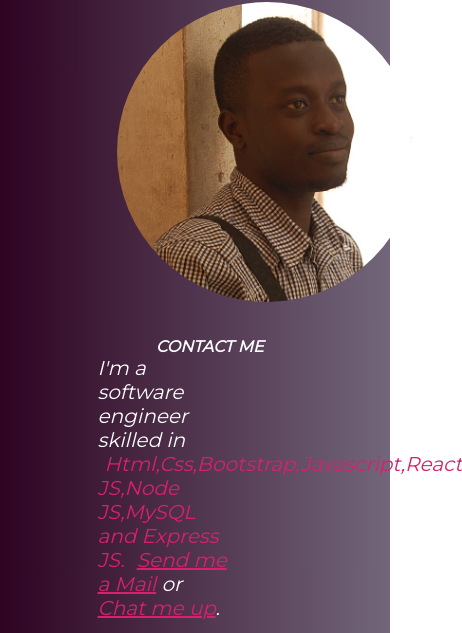
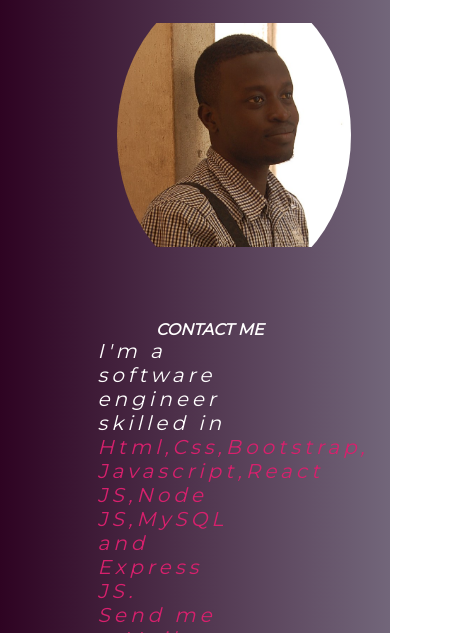
Before and after one commit to anjorlar/Portfolio, a plain HTML site: page index.html in a window 390 px wide. Shown: the part 443-1076 px from the top of the page, 462 px wide, since content can reach past the window. Drawn offline with Linux system fonts and the light colour scheme.

Commit message:
fixed img

```diff
--- a/index.html
+++ b/index.html
@@ -13,7 +13,7 @@
 
 <body>
     <div class="maintop">
-        <div class='hamburger' id='hamburger'>
+        <div class='hamburger' id='ham'>
             <div></div>
             <div></div>
             <div></div>
@@ -27,7 +27,7 @@
                     <li class="menu">HOME</li>
                     <li class="menu"> <a target="_blank" href="https://github.com/anjorlar"> PORTFOLIO </a></li>
                     <li class="menu"> <a target="_blank" href="https://medium.com/@anjorlar"> BLOG</a></li>
-                    <li class="menu"> <a target="_top" href="tel:+2348060147435>"> CONTACT ME </a></li>
+                    <!-- <li class="menu"> <a target="_top" href="tel:+2348060147435>"> CONTACT ME </a></li> -->
                     <li class="menu"><a target="_top" href="image/Anjolaoluwa's_CV.pdf"> Download Cv</a></li>
                 </ul>
             </div>
@@ -43,14 +43,13 @@
         <div class="mainmiddle">
             <div class="contactinfo">
                 <strong class="me">CONTACT ME</strong>
-                <span>
-                    <p class="bodytext">
-                        I'm a software engineer skilled in <span class="skills">Html,Css,Bootstrap,Javascript,React
-                            JS,Node JS,MySQL and
-                            Express JS.</span>
-                        <a href="mailto:adeanjola@gmail.com" target="_top">Send me a Mail</a> or
-                        <a href="https://wa.me/2348060147435" target="_blank">Chat me up</a>.
-                </span>
+
+                <p class="bodytext">
+                    I'm a software engineer skilled in <span class="skills">Html,Css,Bootstrap,
+                        Javascript,React JS,Node JS,MySQL and Express JS.</span><a href="mailto:adeanjola@gmail.com"
+                        target="_top">Send me a Mail</a>.
+                    <!-- or <a href="https://wa.me/2348060147435" target="_blank">Chat me up</a>. -->
+
                 </p>
             </div>
             <div class="icons">
--- a/script.js
+++ b/script.js
@@ -1,4 +1,4 @@
-const menuBar = document.querySelector('#hamburger');
+const menuBar = document.querySelector('#ham');
 const details = document.querySelector('#navLinks');
 
 menuBar.addEventListener('click', () => {
--- a/style.css
+++ b/style.css
@@ -37,6 +37,10 @@ a,
 
 a::after {
     border-bottom-color: blueviolet;
+}
+
+a {
+    text-decoration: none;
 }
 
 .topbar {
@@ -119,10 +123,6 @@ li {
     font-size: 20px;
 }
 
-span {
-    padding: 7px;
-}
-
 .me {
     margin-left: 30%;
 }
@@ -155,8 +155,9 @@ span {
 
     .hamburger {
         display: block;
-        margin-top: 10px;
-        margin-right: auto;
+        float: right;
+        /* margin-top: 10px; */
+        /* margin-right: auto; */
     }
 
     .hamburger div {
@@ -193,10 +194,33 @@ span {
         display: none;
     }
 
+    .bodytext {
+        /* line-height: 4px; */
+        letter-spacing: 4px;
+    }
+
+    .bodytext span {
+        letter-spacing: 4px;
+    }
+
+    span {
+        display: block;
+    }
+
+    .bodytext a {
+        text-decoration: none;
+
+    }
+
     .container {
         display: flex;
         flex-direction: column;
         align-items: center;
+    }
+
+    .moweblack {
+        object-fit: scale-down;
+        width: 150%;
     }
 
     .main-text {
```
